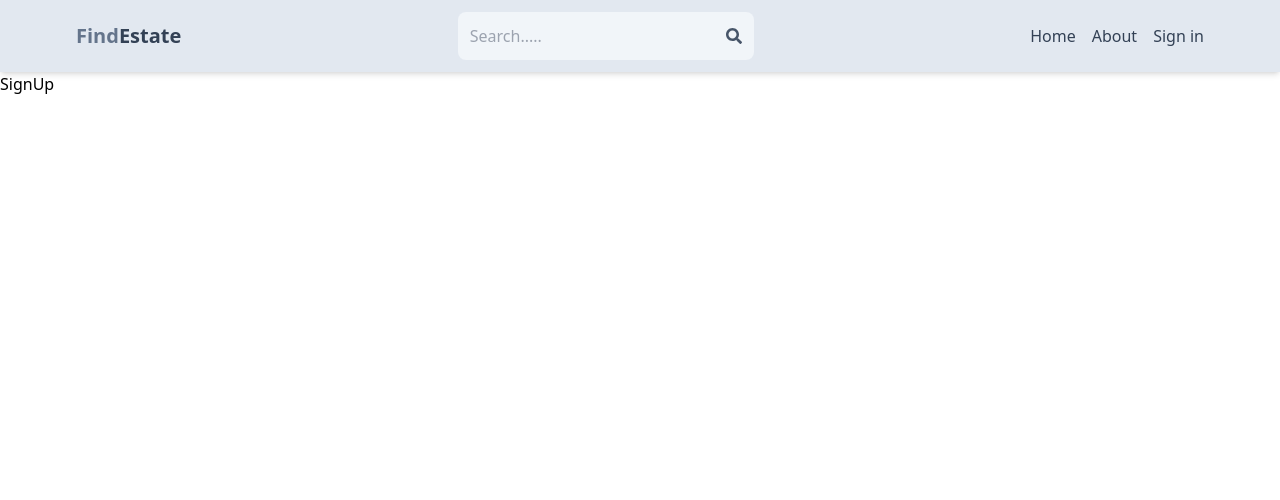
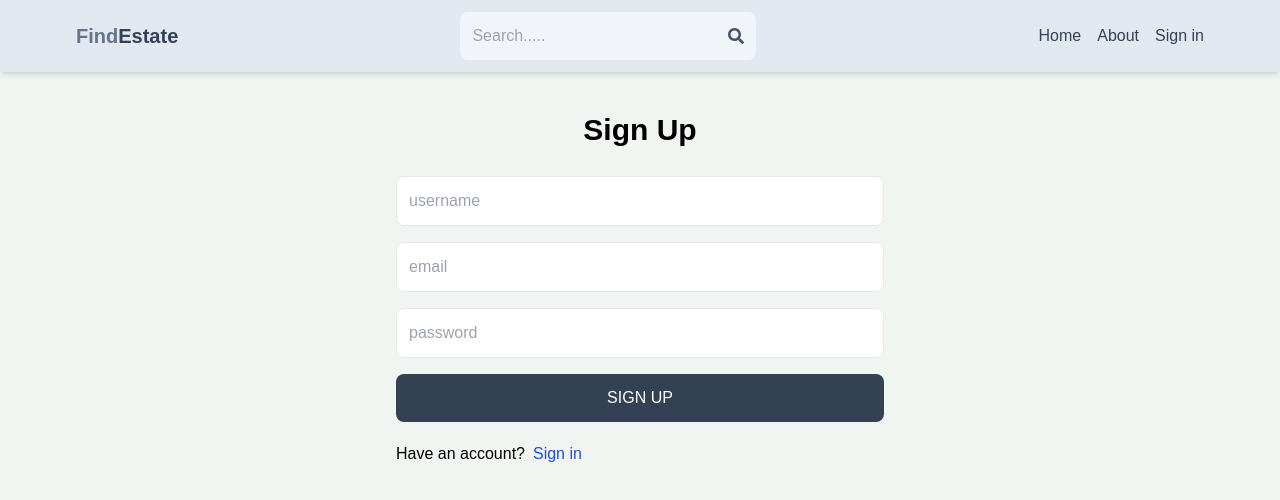
Before and after one commit to Ahmed1995mansour/findestate, a React (Vite) app in the folder client/: page /sign-up in a window 1280 px wide. Shown: the top 500 px of the page. Built offline with nearby package versions, Linux system fonts and the light colour scheme.

Commit message:
create sign up page ui

```diff
--- a/client/src/index.css
+++ b/client/src/index.css
@@ -1,3 +1,8 @@
 @tailwind base;
 @tailwind components;
 @tailwind utilities;
+
+body {
+    background-color: rgb(241,245,241);
+    font-family: sans-serif;
+}
--- a/client/src/pages/SignUp.jsx
+++ b/client/src/pages/SignUp.jsx
@@ -1,7 +1,30 @@
-import React from 'react';
+import { Link } from 'react-router-dom';
 
 const SignUp = () => {
-  return <div>SignUp</div>;
+  return (
+    <div className="p-3 max-w-lg mx-auto">
+      <h1 className="text-3xl text-center font-semibold my-7">Sign Up</h1>
+      <form className="flex flex-col gap-4">
+        <input type="text" className="border p-3 rounded-lg" id="username" placeholder="username" />
+        <input type="email" className="border p-3 rounded-lg" id="email" placeholder="email" />
+        <input
+          type="password"
+          className="border p-3 rounded-lg"
+          id="password"
+          placeholder="password"
+        />
+        <button className="bg-slate-700 text-white p-3 rounded-lg uppercase hover:opacity-95 disabled:opacity-80">
+          Sign up
+        </button>
+      </form>
+      <div className="flex gap-2 mt-5">
+        <p>Have an account?</p>
+        <Link to="/sign-in">
+          <span className="text-blue-700">Sign in</span>
+        </Link>
+      </div>
+    </div>
+  );
 };
 
 export default SignUp;
```
Also changed, not shown: 2 other files (tests, documents, lock files or other folders).
